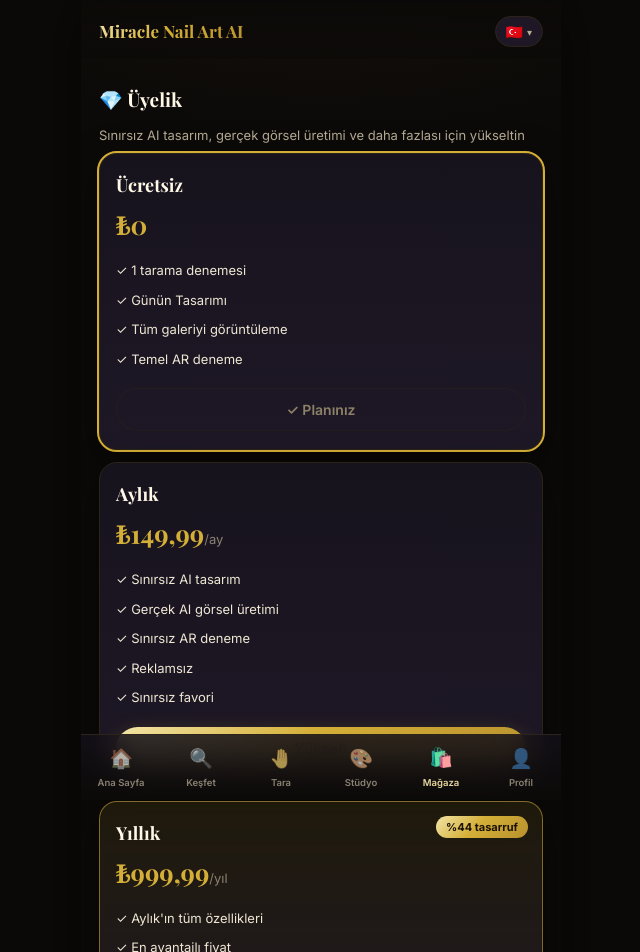
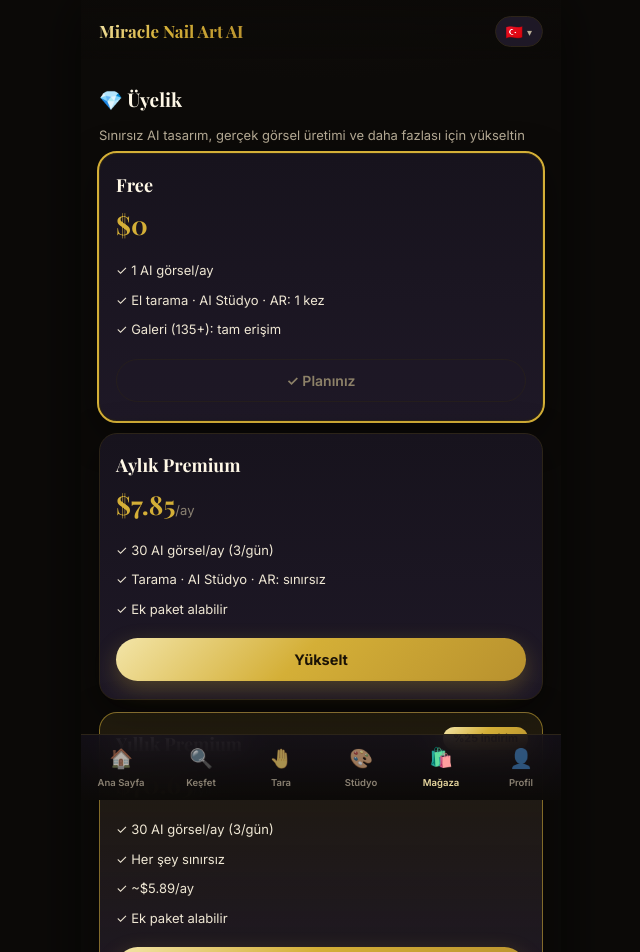
Before and after one commit to lshalili-cmd/ng-nail-art, an Angular app: page /shop in a window 1280 px wide. Shown: the top 952 px of the page, without its empty margins (319-959 px from the left). Built offline with nearby package versions, Linux system fonts and the light colour scheme.

Commit message:
auto: pages, code (1 dosya) - 2026-07-03 14:00

```diff
--- a/src/app/pages/shop/shop.component.ts
+++ b/src/app/pages/shop/shop.component.ts
@@ -83,19 +83,24 @@ export class ShopComponent {
   readonly i18n = inject(I18nService);
   readonly plan = inject(PlanService);
 
+  // Fiyat ve limitler kaynağı: app/data/financial-config.json (v5.0, USD 4-katman funnel)
   readonly plans: Plan[] = [
-    { id: 'free', name: 'Ücretsiz', price: '₺0', period: '',
-      features: ['1 tarama denemesi', 'Günün Tasarımı', 'Tüm galeriyi görüntüleme', 'Temel AR deneme'] },
-    { id: 'monthly', name: 'Aylık', price: '₺149,99', period: '/ay',
-      features: ['Sınırsız AI tasarım', 'Gerçek AI görsel üretimi', 'Sınırsız AR deneme', 'Reklamsız', 'Sınırsız favori'] },
-    { id: 'yearly', name: 'Yıllık', price: '₺999,99', period: '/yıl', highlight: true, badge: '%44 tasarruf',
-      features: ["Aylık'ın tüm özellikleri", 'En avantajlı fiyat', 'Öncelikli AI üretimi', 'Yeni özelliklere erken erişim'] },
+    { id: 'free', name: 'Free', price: '$0', period: '',
+      features: ['1 AI görsel/ay', 'El tarama · AI Stüdyo · AR: 1 kez', 'Galeri (135+): tam erişim'] },
+    { id: 'monthly', name: 'Aylık Premium', price: '$7.85', period: '/ay',
+      features: ['30 AI görsel/ay (3/gün)', 'Tarama · AI Stüdyo · AR: sınırsız', 'Ek paket alabilir'] },
+    { id: 'yearly', name: 'Yıllık Premium', price: '$70.65', period: '/yıl', highlight: true, badge: '%25 indirim',
+      features: ['30 AI görsel/ay (3/gün)', 'Her şey sınırsız', '~$5.89/ay', 'Ek paket alabilir'] },
+    { id: 'pro', name: 'Aylık Pro', price: '$24.99', period: '/ay',
+      features: ['100 AI görsel/ay (10/gün)', 'Her şey sınırsız', 'Salon & profesyoneller için'] },
+    { id: 'pro_yearly', name: 'Yıllık Pro', price: '$224.99', period: '/yıl', badge: '%25 indirim',
+      features: ['100 AI görsel/ay (10/gün)', 'Her şey sınırsız', '~$18.75/ay', 'Büyük salon & ajanslar için'] },
   ];
 
   readonly packs: Pack[] = [
-    { id: 'mini', name: 'Mini', credits: 10, price: '₺29,99' },
-    { id: 'standart', name: 'Standart', credits: 25, price: '₺59,99' },
-    { id: 'mega', name: 'Mega', credits: 50, price: '₺99,99' },
+    { id: 'pack_10', name: 'Mini', credits: 10, price: '$6.00' },
+    { id: 'pack_25', name: 'Standart', credits: 25, price: '$13.00' },
+    { id: 'pack_50', name: 'Mega', credits: 50, price: '$25.00' },
   ];
 
   choose(id: string): void {
```
